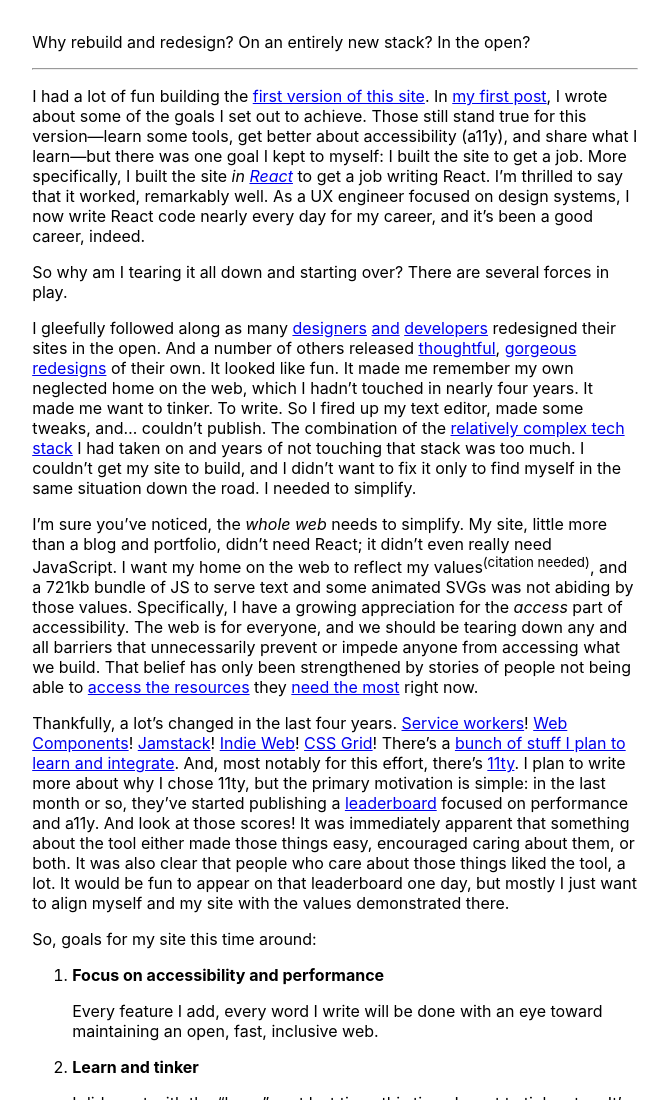
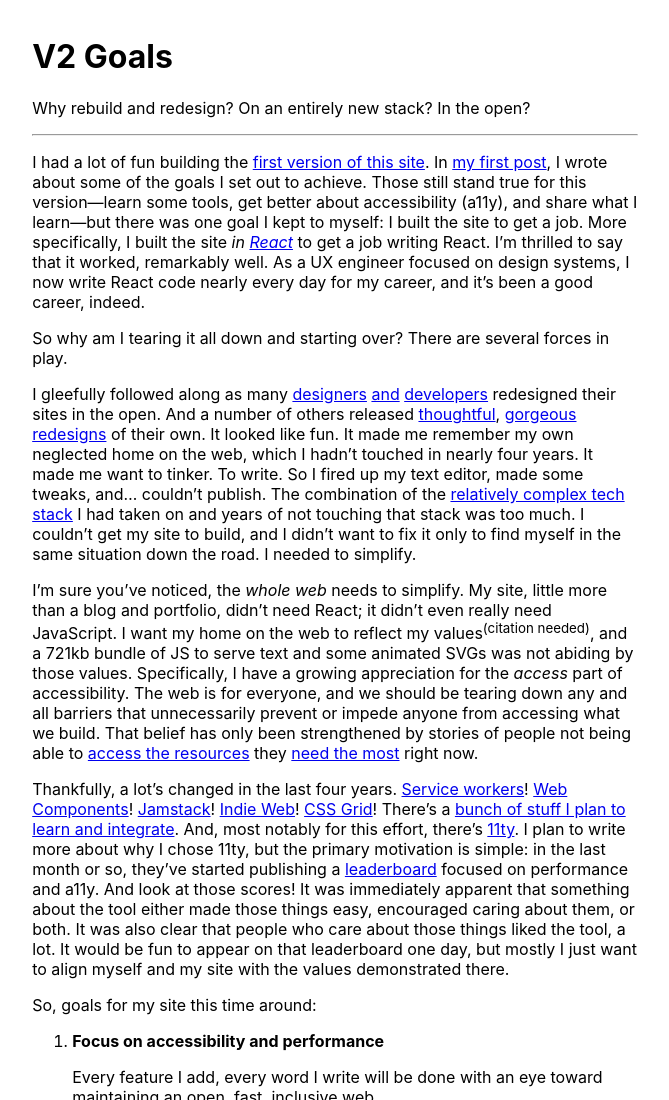
Before and after one commit to kylegach/kylegach.com, an Eleventy site: page src/writing/2020-05-06---v2-goals/index.md in a window 1280 px wide. Shown: the top 1100 px of the page, without its empty margins (305-974 px from the left). Built offline with nearby package versions, Linux system fonts and the light colour scheme; Eleventy itself is replaced by a stand-in of ours; files that its build step writes are made by us from their sources; what markdown-it-task-lists would draw is missing.

Commit message:
Fix missing post title

```diff
--- a/src/writing/2020-05-06---v2-goals/index.md
+++ b/src/writing/2020-05-06---v2-goals/index.md
@@ -8,6 +8,8 @@ tags:
 layout: layouts/base
 ---
 
+
+# {{ title }}
 
 Why rebuild and redesign? On an entirely new stack? In the open?
 
```
